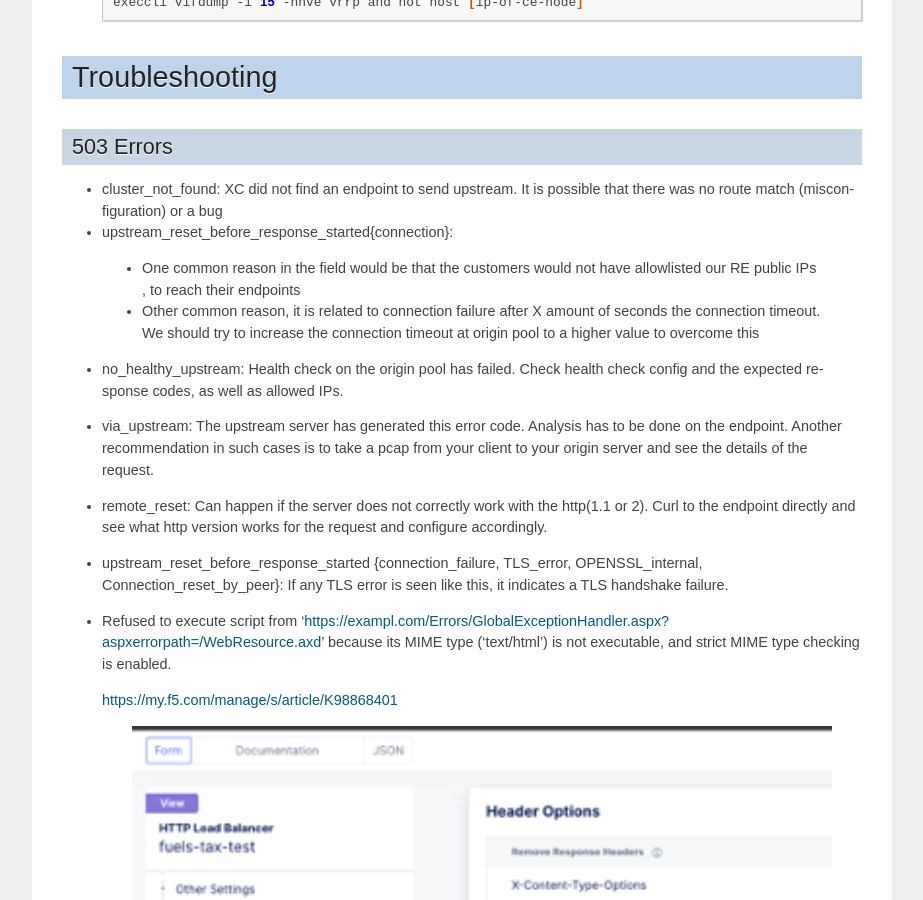
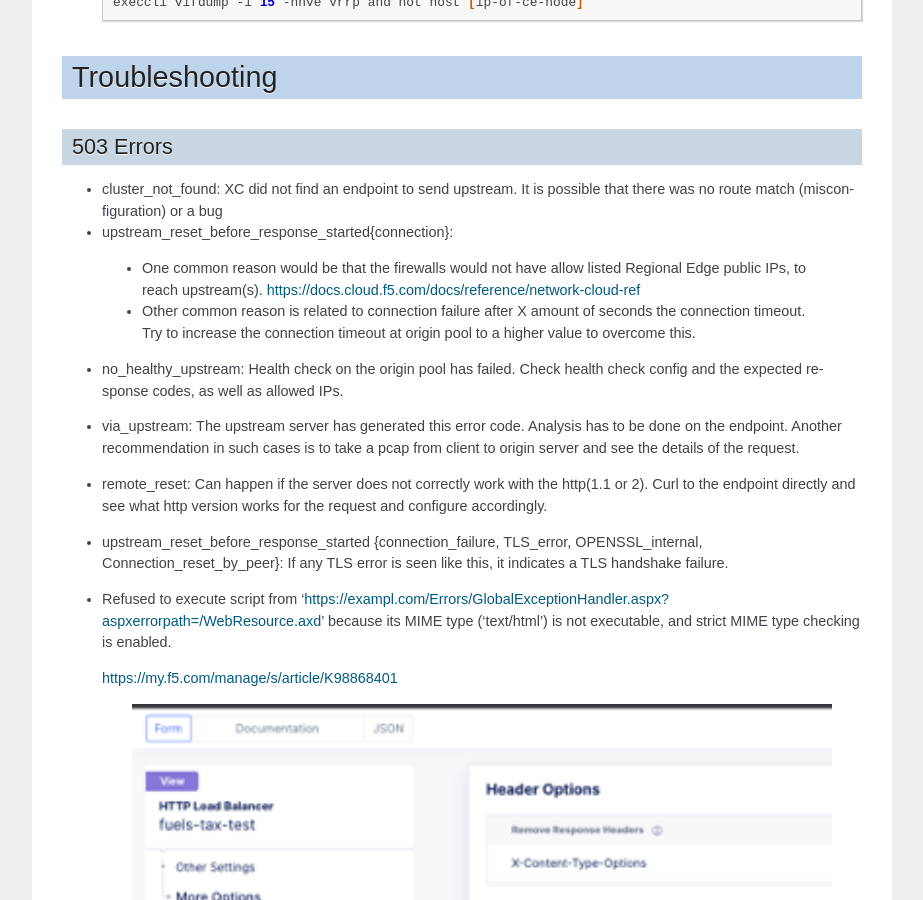
Before and after one commit to Mikej81/bigip_to_xc_faq, a Sphinx documentation site: the page built from docs/source/index.rst, in a window 1280 px wide and 900 px high, scrolled down 24212 px. Shown: the whole window, without its empty margins (198-1121 px from the left). Built offline with Sphinx 7.4.7, drawn with Linux system fonts in a browser that asks for light colours; the version number could not be read and is left out.

Commit message:
formatting

```diff
--- a/docs/source/index.rst
+++ b/docs/source/index.rst
@@ -798,16 +798,20 @@ Troubleshooting
 
 * upstream_reset_before_response_started{connection}:
 
- - One common reason in the field would be that the customers would not have allowlisted our RE public IPs , to reach their endpoints
- - Other common reason, it is related to connection failure after X amount of seconds the connection timeout. We should try to increase the connection timeout at origin pool to a higher value to overcome this
+ - One common reason would be that the firewalls would not have allow listed Regional Edge public IPs, to reach upstream(s). https://docs.cloud.f5.com/docs/reference/network-cloud-ref
+ - Other common reason is related to connection failure after X amount of seconds the connection timeout. Try to increase the connection timeout at origin pool to a higher value
+   to overcome this.
 
 * no_healthy_upstream: Health check on the origin pool has failed. Check health check config and the expected response codes, as well as allowed IPs.
 
-* via_upstream: The upstream server has generated this error code. Analysis has to be done on the endpoint. Another recommendation in such cases is to take a pcap from your client to your origin server and see the details of the request.
+* via_upstream: The upstream server has generated this error code. Analysis has to be done on the endpoint. Another recommendation in such cases is to take a pcap from
+  client to origin server and see the details of the request.
 
-* remote_reset: Can happen if the server does not correctly work with the http(1.1 or 2). Curl to the endpoint directly and see what http version works for the request and configure accordingly.
+* remote_reset: Can happen if the server does not correctly work with the http(1.1 or 2). Curl to the endpoint directly and see what http version works for the request and
+  configure accordingly.
 
-* upstream_reset_before_response_started {connection_failure, TLS_error, OPENSSL_internal, Connection_reset_by_peer}: If any TLS error is seen like this, it indicates a TLS handshake failure.
+* upstream_reset_before_response_started {connection_failure, TLS_error, OPENSSL_internal, Connection_reset_by_peer}: If any TLS error is seen like this, it indicates a TLS
+  handshake failure.
 
 
 * Refused to execute script from 'https://exampl.com/Errors/GlobalExceptionHandler.aspx?aspxerrorpath=/WebResource.axd' because its MIME type ('text/html') is not executable, and strict MIME type checking is enabled.
```
Also changed, not shown: 7 other files.
